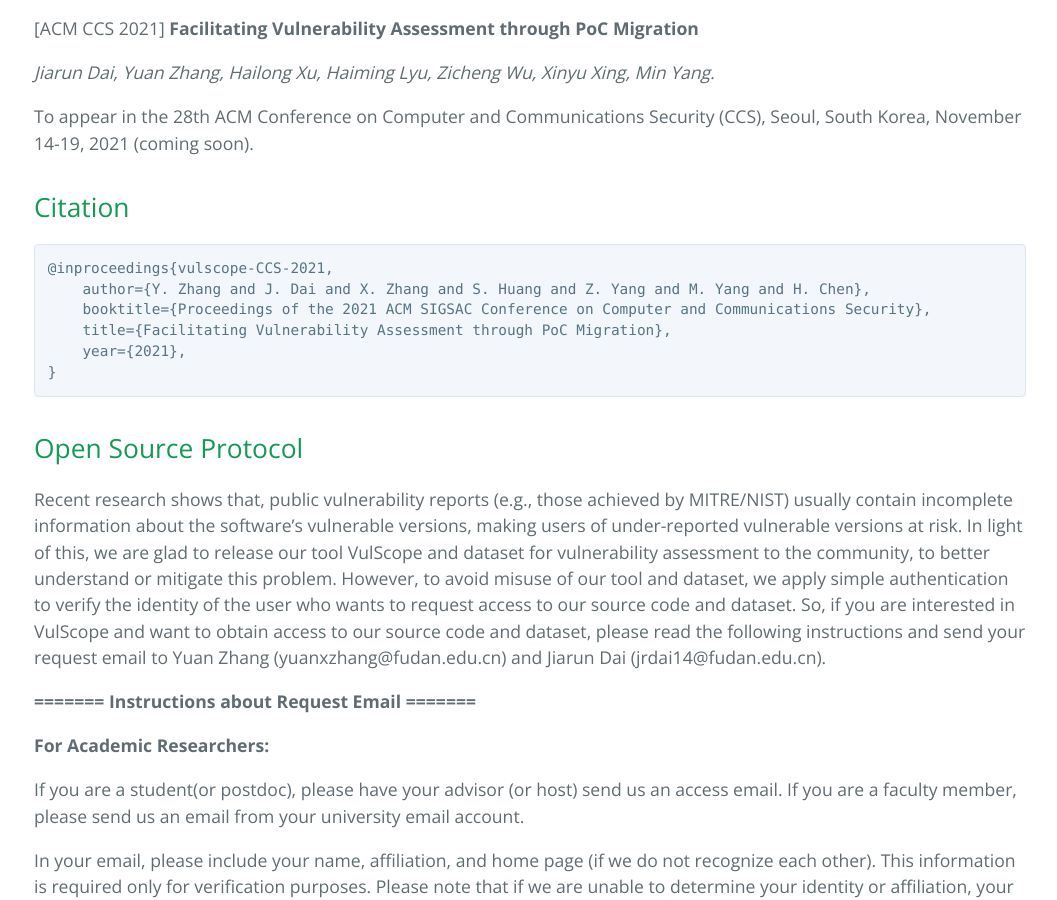
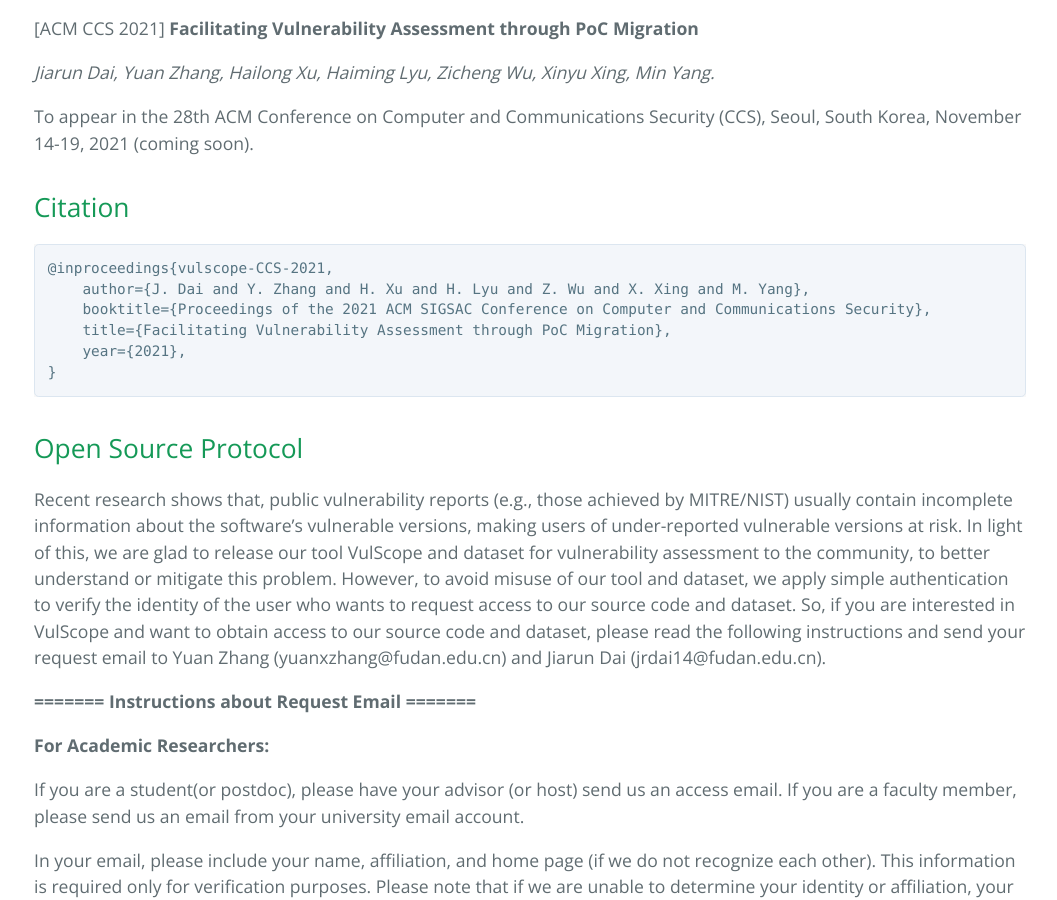
Before and after one commit to seclab-fudan/VulScope, a Jekyll site: the page built from index.md, in a window 1280 px wide and 900 px high, scrolled down 1887 px. Shown: the whole window, without its empty margins (110-1167 px from the left). Built offline with Jekyll 4.4.1, drawn with Linux system fonts in a browser that asks for light colours.

Commit message:
Update citation

````diff
--- a/index.md
+++ b/index.md
@@ -47,7 +47,7 @@ To appear in the 28th ACM Conference on Computer and Communications Security (CC
 ## Citation
 ```
 @inproceedings{vulscope-CCS-2021,
-    author={Y. Zhang and J. Dai and X. Zhang and S. Huang and Z. Yang and M. Yang and H. Chen},
+    author={J. Dai and Y. Zhang and H. Xu and H. Lyu and Z. Wu and X. Xing and M. Yang},
     booktitle={Proceedings of the 2021 ACM SIGSAC Conference on Computer and Communications Security},
     title={Facilitating Vulnerability Assessment through PoC Migration},
     year={2021},
````
